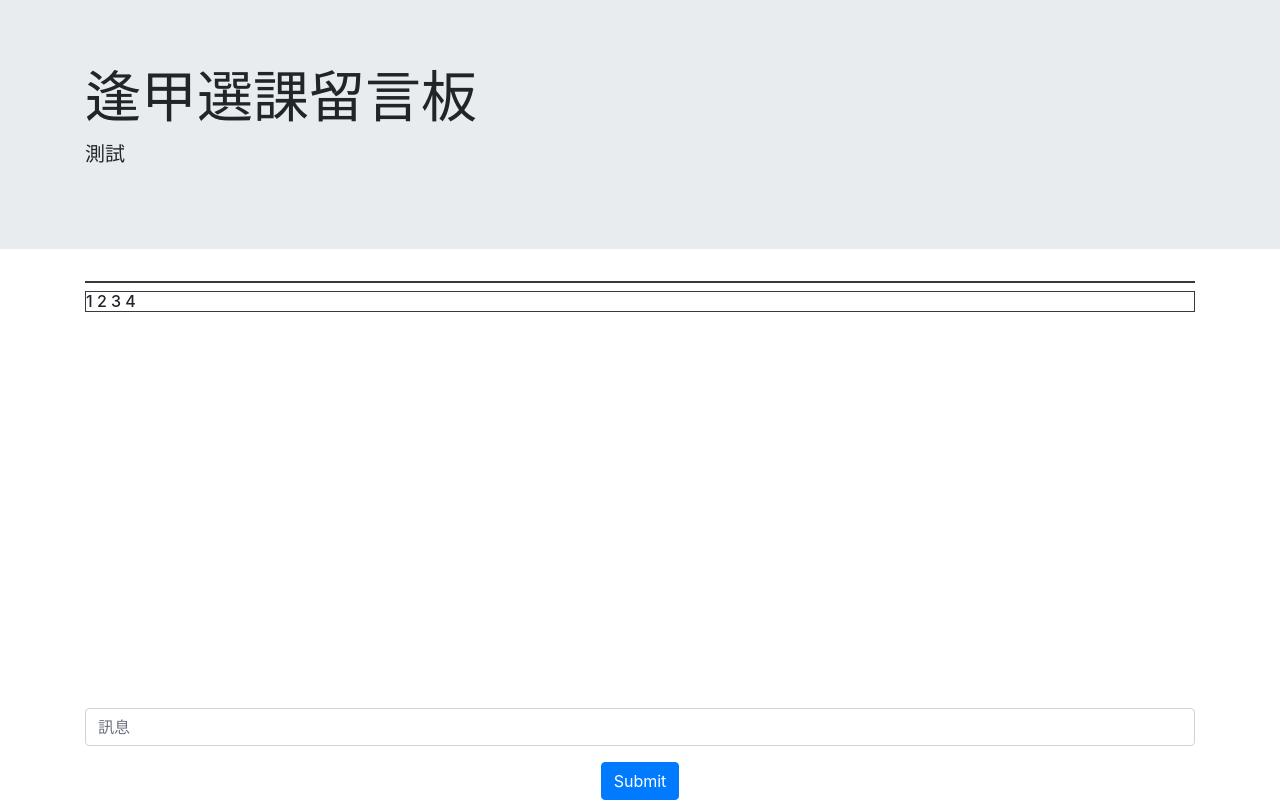
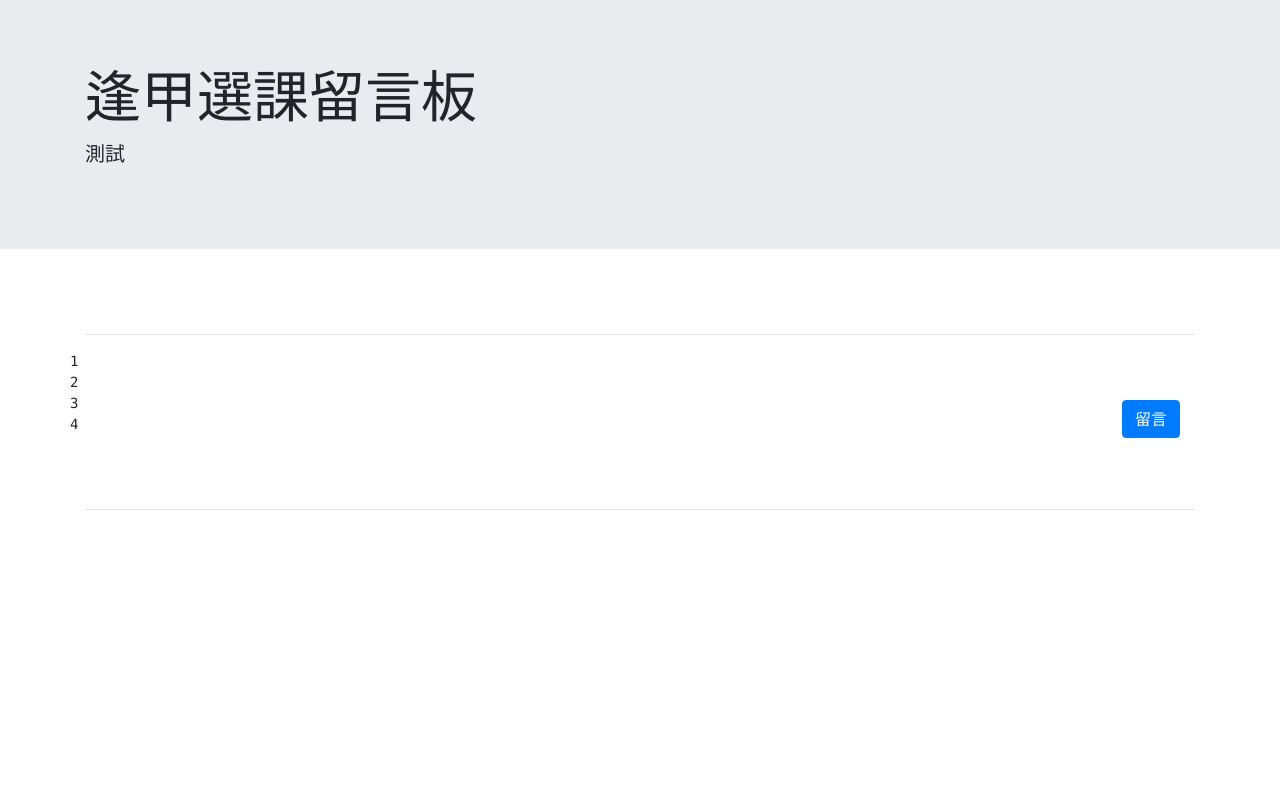
Before and after one commit to franky3020/msgbox, a Django app: page /msgbox/ in a window 1280 px wide. Run offline with Django 3.2, Linux system fonts and the light colour scheme; data comes from the database, SQL or seed files in the repository; both versions use the stored data as it was after the commit; some libraries are stand-ins or nearby versions.

Commit message:
完成分割線_與懸浮按鈕

```diff
--- a/msg_test/models.py
+++ b/msg_test/models.py
@@ -3,7 +3,7 @@
 # Create your models here.
 
 class msg_test(models.Model):
-    msg=models.CharField(max_length=100,null=False)
+    msg=models.CharField(max_length=400,null=False)
 
     def __str__(self):
         return self.msg
--- a/templates/msgbox_base.html
+++ b/templates/msgbox_base.html
@@ -21,34 +21,53 @@
         <div class="col">
 
 			{% for one_msg in msgs %}
+				<div class="row">
 
-            <p class="h6 border border-dark">{{one_msg.msg}}</p>
+					<pre>{{one_msg.msg}}</pre>
 
+
+				</div>
+				<HR>
 			{% endfor %}
 
         </div>
       </div>
     </div>
+	<div class="position-fixed" style="top: 50%;right:100px;">
+		<button type="button" class="btn btn-primary" data-toggle="modal" data-target="#exampleModalCenter">留言</button>
+	</div>
 
-   <div class="fixed-bottom">
-        <div class="container">
+<!-- Modal -->
+<div class="modal fade" id="exampleModalCenter" tabindex="-1" role="dialog" aria-labelledby="exampleModalCenterTitle" aria-hidden="true">
+  <div class="modal-dialog modal-dialog-centered" role="document">
+    <div class="modal-content">
+      <div class="modal-header">
+        <h5 class="modal-title" id="exampleModalCenterTitle">留言訊息</h5>
+        <button type="button" class="close" data-dismiss="modal" aria-label="Close">
+          <span aria-hidden="true">&times;</span>
+        </button>
+      </div>
 
 	  <form action="/msgbox/" method="POST" name="mas_test">
+		  <div class="modal-body">
 				{% csrf_token %}
-              <div class="form-group">
-                <input type="text" class="form-control" name="msg" placeholder="訊息">
+				  <textarea wrap="hard" name="msg" maxlength="400" style="resize:none;width:400px;height:200px;"></textarea>
 		  </div>
 
-              <div class="row justify-content-center">
-                <button type="submit" class="btn btn-primary">Submit</button>
+		  <div class="modal-footer">
+			<button type="button" class="btn btn-secondary" data-dismiss="modal">關閉</button>
+			<button type="submit" class="btn btn-primary">送出</button>
+
 		  </div>
-
 	  </form>
-
+    </div>
   </div>
 </div>
 
-    </form>
+
+
+
+
 
 
 </body>
```
Also changed, not shown: templates/masbox.html (deleted, +0 -7 lines), db.sqlite3, msg_test/migrations/0002_auto_20190411_0118.py (added). Lines whose indentation alone changed are shown as unchanged.
